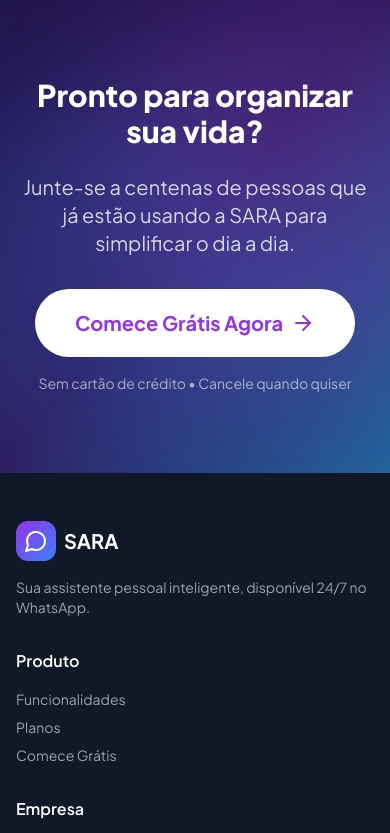
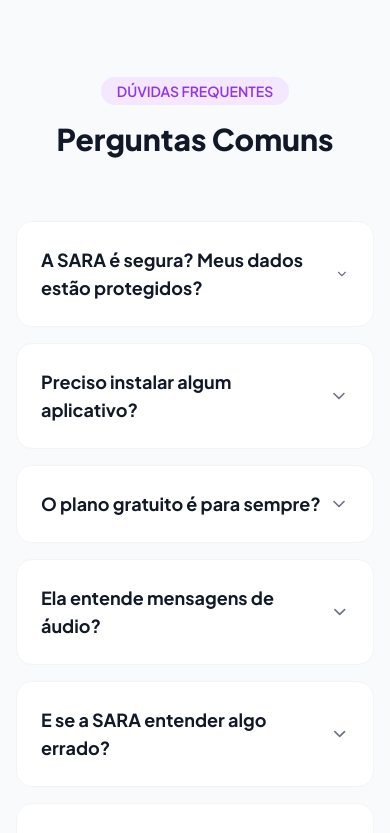
Before and after one commit to Thiago-Nunes-Gen/project_saas_app_sara, a Next.js app: page /landing in a window 390 px wide. Shown: the part 7560-8393 px from the top of the page. Built offline with nearby package versions, Linux system fonts and the light colour scheme.

Commit message:
feat(landing): adiciona secao de FAQ

```diff
--- a/app/landing/page.tsx
+++ b/app/landing/page.tsx
@@ -120,6 +120,28 @@
             </div>
             <h3 className="text-xl font-bold text-gray-900 mb-2">{title}</h3>
             <p className="text-gray-600">{description}</p>
+        </div>
+    )
+}
+
+// Item FAQ Accordion
+function FaqItem({ question, answer }: { question: string, answer: string }) {
+    const [isOpen, setIsOpen] = useState(false)
+
+    return (
+        <div className="bg-white rounded-2xl border border-gray-100 overflow-hidden transition-all duration-300 hover:shadow-md">
+            <button
+                onClick={() => setIsOpen(!isOpen)}
+                className="w-full flex items-center justify-between p-6 text-left"
+            >
+                <span className="font-bold text-gray-900 text-lg">{question}</span>
+                <ChevronDown className={`w-5 h-5 text-gray-500 transition-transform duration-300 ${isOpen ? 'rotate-180' : ''}`} />
+            </button>
+            <div className={`transition-all duration-300 ease-in-out ${isOpen ? 'max-h-96 opacity-100' : 'max-h-0 opacity-0'}`}>
+                <div className="p-6 pt-0 text-gray-600 leading-relaxed">
+                    {answer}
+                </div>
+            </div>
         </div>
     )
 }
@@ -543,7 +565,47 @@
                 </div>
             </section>
 
-            {/* CTA Section */}
+            {/* FAQ Section */}
+            <section className="py-20 lg:py-32 bg-gray-50">
+                <div className="max-w-3xl mx-auto px-4 sm:px-6 lg:px-8">
+                    <div className="text-center mb-16">
+                        <span className="inline-block bg-purple-100 text-purple-600 px-4 py-1 rounded-full text-sm font-semibold mb-4">
+                            DÚVIDAS FREQUENTES
+                        </span>
+                        <h2 className="text-3xl sm:text-4xl lg:text-5xl font-extrabold text-gray-900 mb-4">
+                            Perguntas Comuns
+                        </h2>
+                    </div>
+
+                    <div className="space-y-4">
+                        <FaqItem
+                            question="A SARA é segura? Meus dados estão protegidos?"
+                            answer="Sim! Utilizamos criptografia em trânsito e repouso (nível bancário) e seus dados são armazenados em servidores seguros. Seguimos rigorosamente a LGPD e nunca compartilhamos suas informações com terceiros."
+                        />
+                        <FaqItem
+                            question="Preciso instalar algum aplicativo?"
+                            answer="Não! A SARA funciona 100% no seu WhatsApp. É só salvar o número e começar a conversar. Você também ganha acesso a um Portal Web para visualização detalhada de relatórios e configurações."
+                        />
+                        <FaqItem
+                            question="O plano gratuito é para sempre?"
+                            answer="Sim! O plano Gratuito não expira. Ele tem limites mensais de uso que se renovam automaticamente. Você só precisa fazer upgrade para planos pagos se desejar mais capacidade ou recursos exclusivos."
+                        />
+                        <FaqItem
+                            question="Ela entende mensagens de áudio?"
+                            answer="Entende sim! Você pode enviar áudios longos ditando gastos, lembretes ou itens de lista. A IA da SARA transcreve, interpreta e organiza tudo magicamente para você."
+                        />
+                        <FaqItem
+                            question="E se a SARA entender algo errado?"
+                            answer="Você tem total controle. Pode editar ou excluir qualquer lançamento diretamente pelo chat (pedindo para ela corrigir) ou acessando seu Portal Web. Ela também aprende com suas correções para ficar cada vez mais precisa."
+                        />
+                        <FaqItem
+                            question="Posso cancelar quando quiser?"
+                            answer="Com certeza. Sem multas, sem fidelidade e sem letras miúdas. Você gerencia sua assinatura com um clique diretamente no portal e pode cancelar a qualquer momento."
+                        />
+                    </div>
+                </div>
+            </section>
+
             <section className="py-20 lg:py-32 bg-gradient-to-br from-[#21154d] via-[#2d1856] to-[#23639f] relative overflow-hidden">
                 <div className="absolute inset-0">
                     <div className="absolute top-0 left-1/4 w-96 h-96 bg-purple-500/20 rounded-full blur-3xl" />
```
